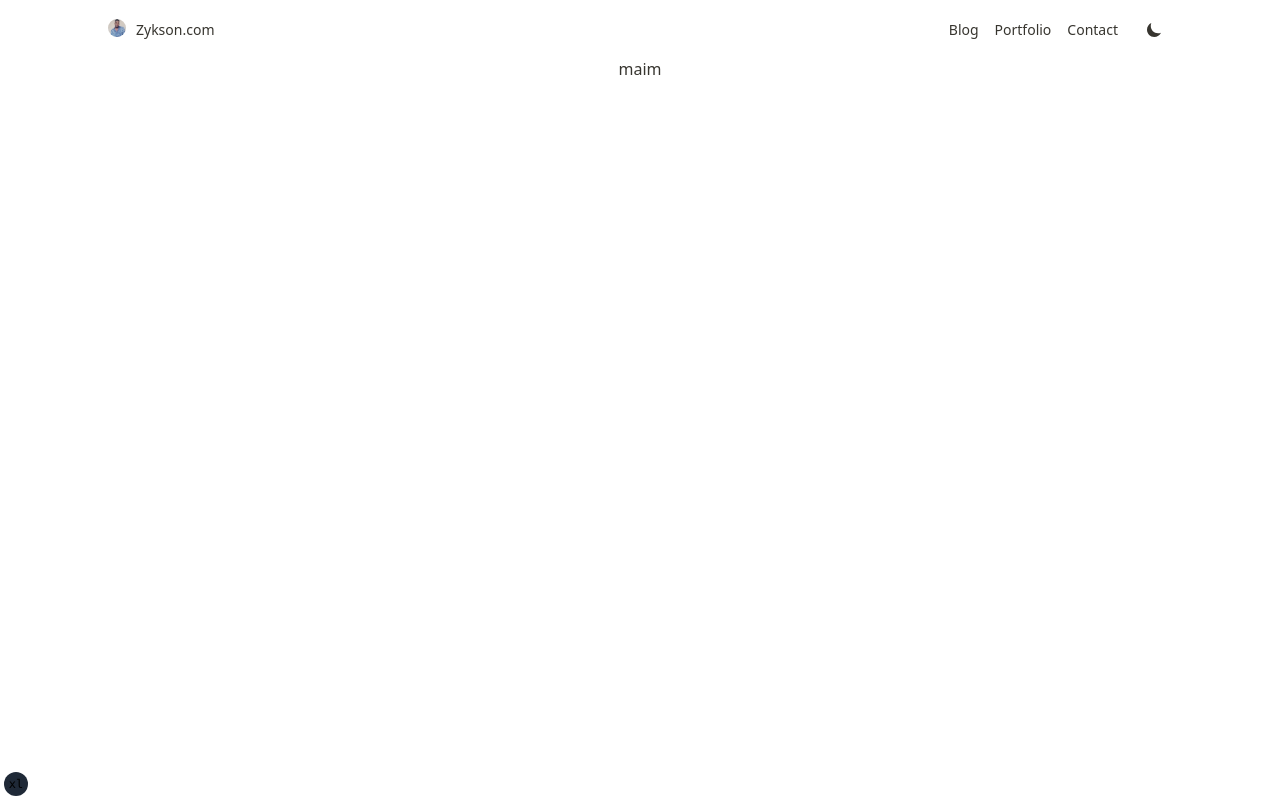
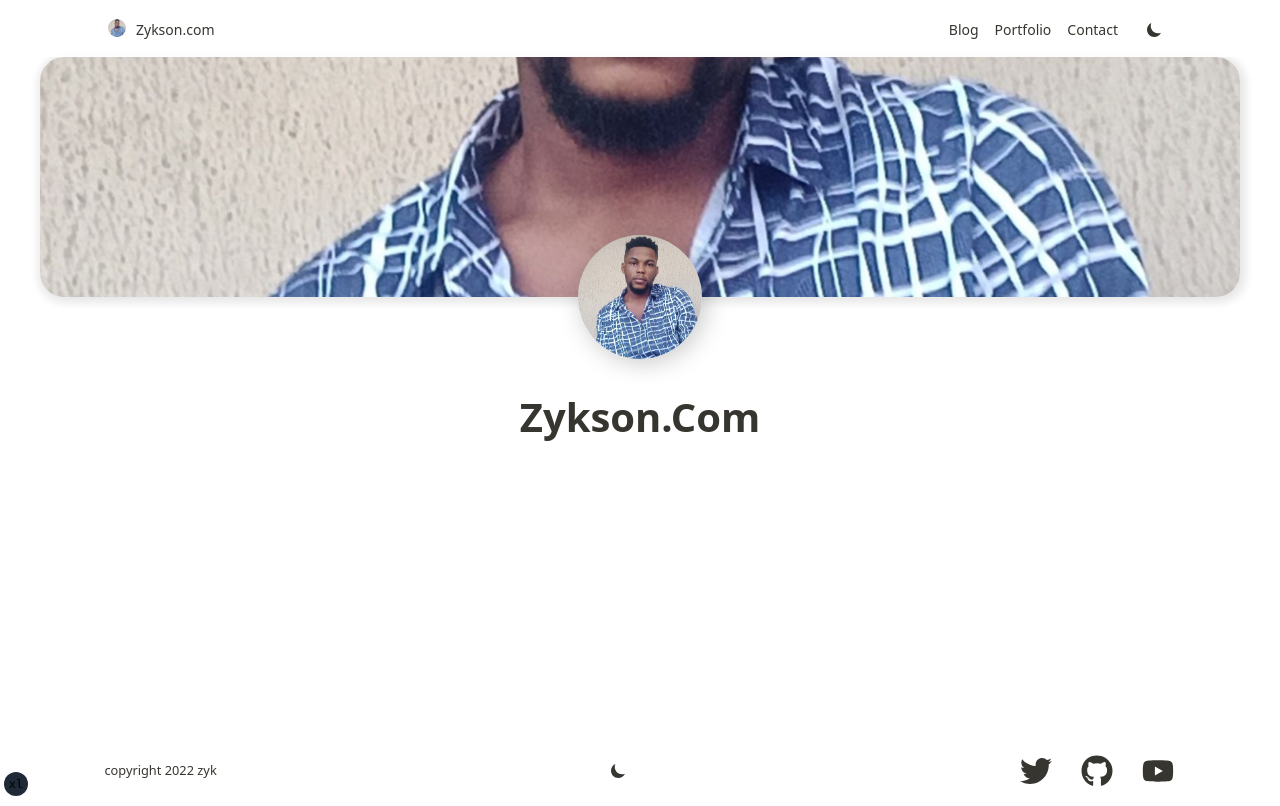
Before and after one commit to zykscode/last, a Next.js app: page / in a window 1280 px wide. Built offline with nearby package versions, Linux system fonts and the light colour scheme.

Commit message:
first commit

```diff
--- a/app/page.tsx
+++ b/app/page.tsx
@@ -1,7 +1,8 @@
-import Image from 'next/image'
+import Container from '#/components/container'
+import Me from '#/public/static/images/me.jpg';
 
 export default function Home() {
   return (
-   <main className='page-scroller'>maim</main>
+   <Container coverWrapper={Me}/>
   )
 }
--- /dev/null
+++ b/components/IconHero.tsx
@@ -0,0 +1,30 @@
+import Image from 'next/image';
+import React from 'react';
+
+import Me from '#/public/static/images/me.jpg';
+import { BlurredPhoto } from '#/types';
+
+type Props = {
+  img?: BlurredPhoto;
+  alt?: string;
+};
+const IconHero = ({ img, alt }: Props) => {
+  return (
+    <div className="page-icon-hero page-icon-image">
+      {img && alt && (
+        <Image
+          className="page-icon"
+          placeholder="blur"
+          blurDataURL={img.base64}
+          alt={alt}
+          src={img.src}
+          width={img.width}
+          height={img.height}
+        />
+      )}
+      <Image className="page-icon" alt="zyk" src={Me} />
+    </div>
+  );
+};
+
+export default IconHero;
--- /dev/null
+++ b/components/container.tsx
@@ -0,0 +1,23 @@
+import React from 'react';
+import CoverWrapper from './cover-wrapper';
+import IconHero from './IconHero';
+import { Footer } from './footer';
+
+
+function Container({ children, ...props}:any) {
+  return (
+    <div className="page-scroller ">
+      <CoverWrapper img={props.coverWrapper} />
+      <main className="page page-has-cover page-has-icon page-has-image-icon full-page index-page">
+        <IconHero />
+        <h1 className="title capitalize">
+          {(props.title && `${props.title} `) || 'Zykson.com'}
+        </h1>
+        {children}
+      </main>
+      <Footer />
+    </div>
+  );
+}
+
+export default Container;
--- /dev/null
+++ b/components/cover-wrapper.tsx
@@ -0,0 +1,42 @@
+import Image from 'next/image';
+import React from 'react';
+
+type Props = {
+  img: {
+    base64: string;
+    img: {
+      src: string;
+      height: number;
+      width: number;
+    };
+    blurDataURL?: string;
+  };
+};
+
+const CoverWrapper = ({ img }: Props) => {
+  return (
+    <div className="page-cover-wrapper">
+      {'base64' in img ? (
+        <Image
+          priority={true}
+          className="page-cover"
+          src={img.img.src}
+          alt="page cover wrapper"
+          height={img.img.height}
+          width={img.img.width}
+          placeholder="blur"
+          blurDataURL={img.base64}
+        />
+      ) : (
+        <Image
+          priority={true}
+          className="page-cover"
+          src={img}
+          alt="page cover wrapper"
+        />
+      )}
+    </div>
+  );
+};
+
+export default CoverWrapper;
--- /dev/null
+++ b/components/footer.tsx
@@ -0,0 +1,66 @@
+'use client';
+import { memo, useCallback, useEffect, useState } from 'react';
+import { FaEnvelopeOpenText, FaGithub, FaLinkedin, FaTwitter, FaYoutube, FaZhihu } from 'react-icons/fa';
+import styles from './styles.module.css';
+import { ModeToggle } from './mode-toggle';
+import { siteConfig } from '#/config/site';
+
+const github = 'zykson';
+const youtube = 'zykson';
+const twitter = 'zykson';
+const newsletter = 'zykson';
+const author = 'zykson';
+const zhihu = null;
+const linkedin = null;
+
+export const FooterImpl = () => {
+    const { twitter, github, youtube } = siteConfig.links;
+
+  return (
+    <footer className={styles.footer}>
+      <div className={styles.copyright}>copyright 2022 zyk</div>
+      <div className={styles.settings}>
+       <ModeToggle/>
+      </div>
+      <div className={styles.social}>
+        {twitter && (
+          <a
+            className={styles.twitter}
+            href={`https://twitter.com/${twitter}`}
+            title={`Twitter @${twitter}`}
+            target="_blank"
+            rel="noopener noreferrer"
+          >
+            <FaTwitter />
+          </a>
+        )}
+
+        {github && (
+          <a
+            className={styles.github}
+            href={`https://github.com/${github}`}
+            title={`GitHub @${github}`}
+            target="_blank"
+            rel="noopener noreferrer"
+          >
+            <FaGithub />
+          </a>
+        )}
+
+        {youtube && (
+          <a
+            className={styles.youtube}
+            href={`https://www.youtube.com/${youtube}`}
+            title={`YouTube ${author}`}
+            target="_blank"
+            rel="noopener noreferrer"
+          >
+            <FaYoutube />
+          </a>
+        )}
+      </div>
+    </footer>
+  );
+};
+
+export const Footer = memo(FooterImpl);
--- a/components/mode-toggle.tsx
+++ b/components/mode-toggle.tsx
@@ -15,7 +15,7 @@ export function ModeToggle() {
       className="flex h-8 w-8 items-center justify-center rounded-full md:h-12 md:w-12 "
     >
       <span className="sr-only">Toggle mode</span>
-      <Icons.sun className="rotate-0 scale-0 transition-all duration-500 dark:-rotate-90 dark:scale-[1.75] md:h-12 md:w-12" />
+      <Icons.sun className="rotate-0 scale-0 transition-all duration-500 dark:-rotate-90 dark:scale-[1.75] md:dark:scale-110 md:h-12 md:w-12" />
       <Icons.moon className="absolute rotate-0 scale-100 transition-all duration-500 dark:-rotate-90 dark:scale-0 md:h-4 md:w-4" />
     </Button>
   );
--- /dev/null
+++ b/components/styles.module.css
@@ -0,0 +1,221 @@
+@keyframes spinner {
+    to {
+      transform: rotate(360deg);
+    }
+  }
+
+  .container {
+    position: absolute;
+    top: 0;
+    left: 0;
+    right: 0;
+    bottom: 0;
+    display: flex;
+    justify-content: center;
+    align-items: center;
+    padding: 2vmin;
+
+    font-size: 16px;
+    line-height: 1.5;
+    color: rgb(55, 53, 47);
+    caret-color: rgb(55, 53, 47);
+    font-family: -apple-system, BlinkMacSystemFont, 'Segoe UI', Helvetica,
+      'Apple Color Emoji', Arial, sans-serif, 'Segoe UI Emoji', 'Segoe UI Symbol';
+  }
+
+  .loadingIcon {
+    animation: spinner 0.6s linear infinite;
+    display: block;
+    width: 24px;
+    height: 24px;
+    color: rgba(55, 53, 47, 0.4);
+  }
+
+
+
+  .errorImage {
+    max-width: 100%;
+    width: 640px;
+  }
+
+  .footer {
+    width: 100%;
+    max-width: 1100px;
+    margin: auto auto 0;
+    padding: 8px;
+
+    display: flex;
+    flex-direction: row;
+    justify-content: space-between;
+    align-items: center;
+  }
+
+  .copyright {
+    font-size: 80%;
+    padding: 0.5em;
+  }
+
+  .settings,
+  .social {
+    user-select: none;
+  }
+
+  .settings a,
+  .social a {
+    cursor: pointer;
+    font-size: 2em;
+    display: inline-flex;
+    padding: 0.25em;
+    margin-right: 1vw;
+    transition: color 250ms ease-out;
+  }
+
+  .settings a:last-of-type,
+  .social a:last-of-type {
+    margin-right: 0;
+  }
+
+  .settings a:hover,
+  .social a:hover {
+    transition: color 50ms ease-out;
+  }
+
+  .toggleDarkMode:hover {
+    color: #2795e9;
+  }
+
+  .twitter:hover {
+    color: #2795e9;
+  }
+
+  .zhihu:hover {
+    color: #0066ff;
+  }
+
+  .github:hover {
+    color: #c9510c;
+  }
+
+  .youtube:hover {
+    color: #ff0000;
+  }
+
+  .linkedin:hover {
+    color: #0077b5;
+  }
+
+  .newsletter:hover {
+    color: #777777;
+  }
+
+  .comments {
+    width: 100%;
+    margin-top: 2em;
+    border-top: 1px solid var(--fg-color-0);
+  }
+
+  @media only screen and (max-width: 566px) {
+    .footer {
+      flex-direction: column;
+    }
+
+    .footer > div {
+      margin-top: 1em;
+    }
+
+    .footer .settings {
+      order: 1;
+    }
+    .footer .social {
+      order: 2;
+    }
+    .footer .copyright {
+      order: 3;
+    }
+  }
+
+  .pageActions {
+    display: flex;
+    flex-direction: row;
+    justify-content: center;
+    padding: 6px 12px 12px;
+  }
+
+  .nav{
+    display: flex;
+    flex-direction: row;
+    justify-content: space-between;
+
+    margin: auto;
+    width: full;
+    padding: 6px;
+  }
+
+  .pageActions a {
+    cursor: pointer;
+    font-size: 24px;
+    display: inline-flex;
+    padding: 12px;
+    margin-right: 1vw;
+    border-radius: 50%;
+    background: transparent;
+    transition: all 250ms ease-out;
+  }
+
+  .pageActions a:last-of-type {
+    margin-right: 0;
+  }
+
+  .pageActions a:hover {
+    transition: all 50ms ease-out;
+  }
+
+  .likeTweet:hover {
+    background: #f6e3e8;
+    color: #e0265e;
+  }
+
+  .retweet:hover {
+    color: #19bf64;
+    background: #e5f2e8;
+  }
+
+  @media (max-width: 500px) {
+     .githubCorner {
+      max-height: 48px;
+      max-width: 48px;
+    }
+  }
+
+  .githubCorner:hover .octoArm {
+    animation: octocat-wave 1200ms ease-in-out;
+  }
+
+  @keyframes octocat-wave {
+    0%,
+    100% {
+      transform: rotate(0);
+    }
+    20%,
+    60% {
+      transform: rotate(-25deg);
+    }
+    40%,
+    80% {
+      transform: rotate(10deg);
+    }
+  }
+
+  @media (max-width: 500px) {
+    /* .githubCorner:hover .octoArm {
+      animation: none;
+    } */
+
+    .githubCorner .octoArm {
+      animation: octocat-wave 1250ms ease-in-out;
+    }
+  }
+
+  .hidden {
+    visibility: hidden;
+  }
--- /dev/null
+++ b/config/site.ts
@@ -0,0 +1,13 @@
+import type { SiteConfig } from '#/types';
+
+export const siteConfig: SiteConfig = {
+  name: 'Zykson',
+  description: 'A personal blog and portfolio site',
+  url: 'https://tx.shadcn.com',
+  ogImage: 'https://tx.shadcn.com/og.jpg',
+  links: {
+    twitter: 'zykson',
+    github: 'zykscode',
+    youtube: 'zykson',
+  },
+};
```
Also changed, not shown: types/index.d.ts (added, +79 -0 lines).
